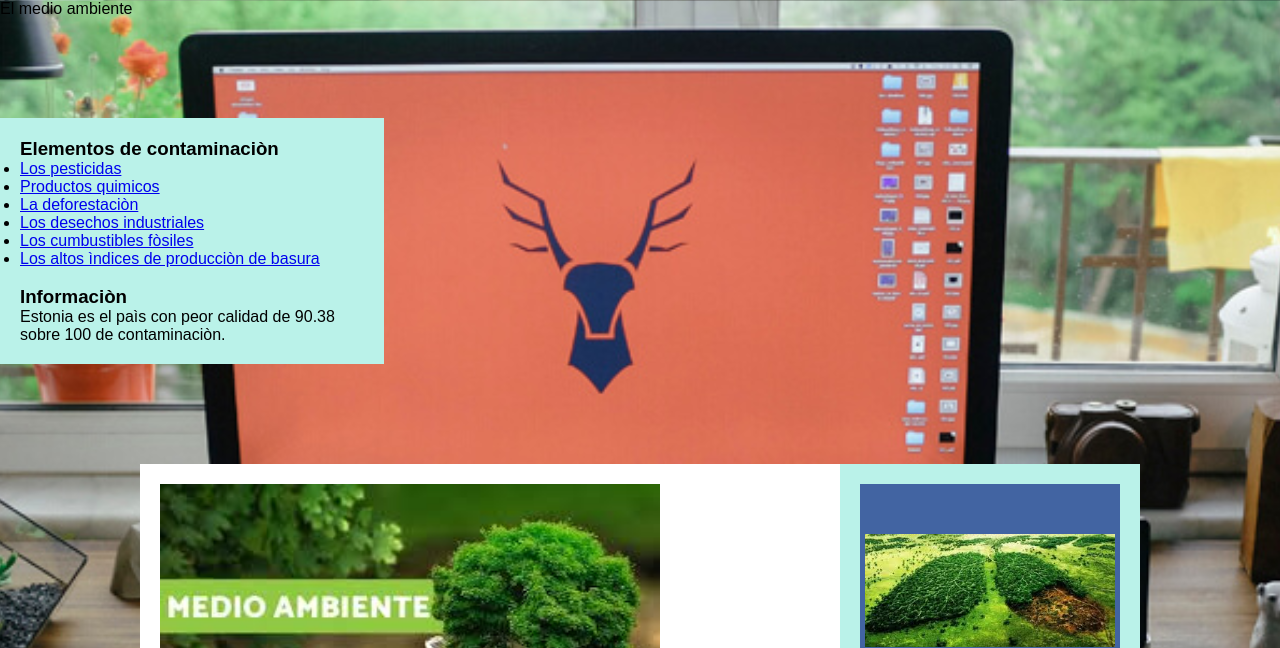
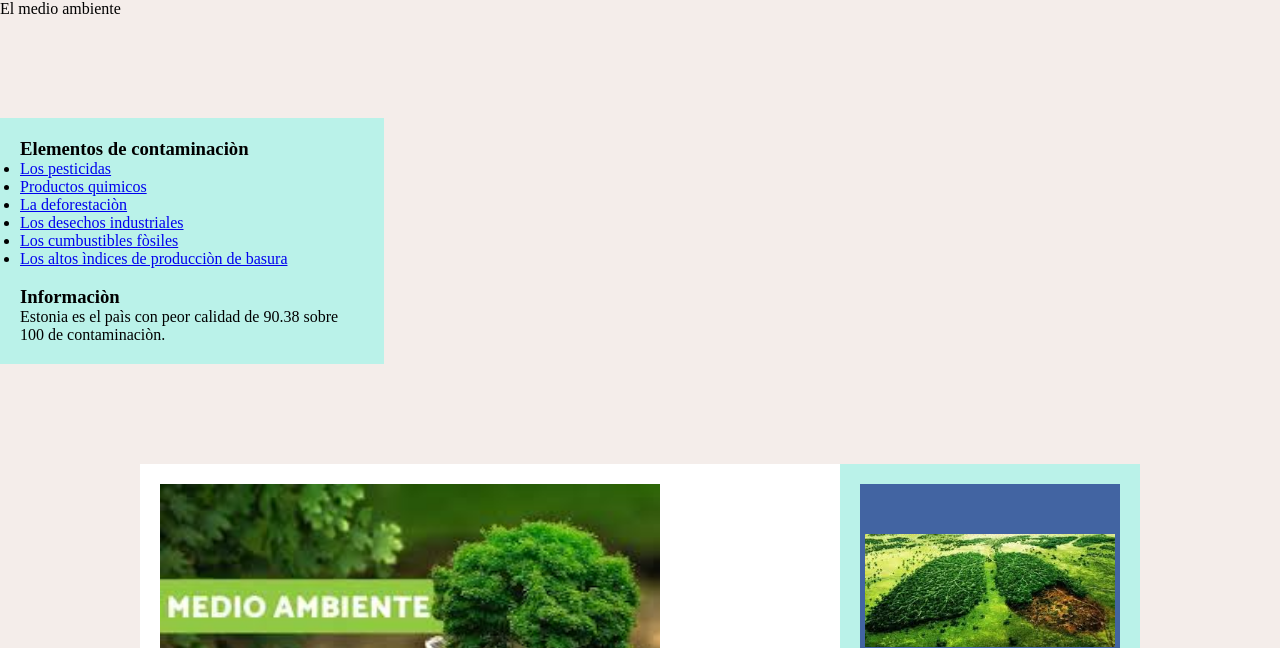
Before and after one commit to josnery14/josnery-14, a plain HTML site: page index.html in a window 1280 px wide. Shown: the top 648 px of the page. Drawn offline with Linux system fonts and the light colour scheme.

Commit message:
Add files via upload

```diff
--- a/css/ambiente.css
+++ b/css/ambiente.css
@@ -6,12 +6,6 @@
 	box-sizing: border-box;
 }
 
-body{
-	font-family: Sans-serif;
-	background: #000  url(../img/1.jpg);
-	background-size:cover;
-	background-attachment: fixed;
-}
 
 .contenedor{
 	margin: auto;
```
